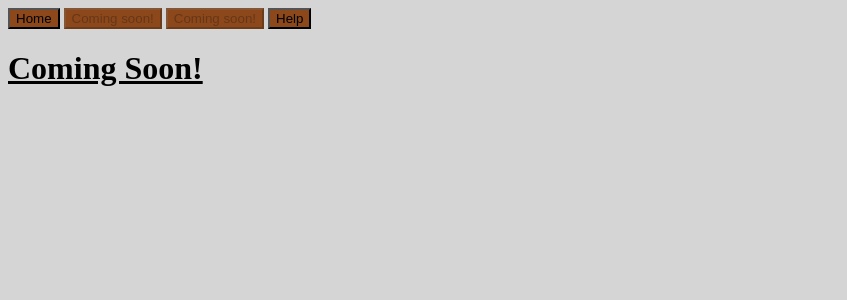
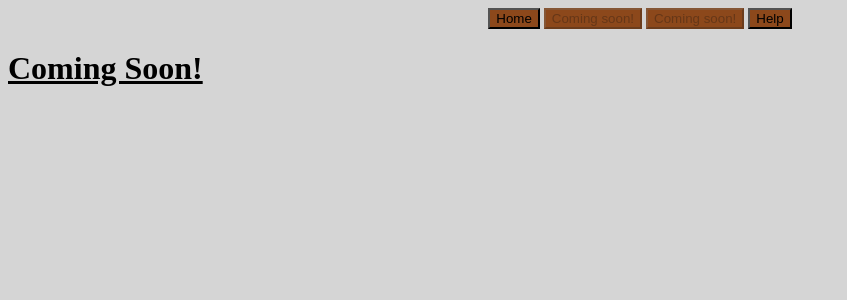
Before and after one commit to AceAttorneyMaster111/AceAttorneyMaster111.github.io, a PHP site: page / in a window 1280 px wide. Shown: the top 300 px of the page, without its empty margins (0-847 px from the left). Run offline with PHP 8.4, Linux system fonts and the light colour scheme.

Commit message:
Centered nav buttons

```diff
--- a/CSS/index.css
+++ b/CSS/index.css
@@ -20,3 +20,7 @@ button
 {
 	display:inline-block;
 }
+nav
+{
+	text-align:center;
+}
```
